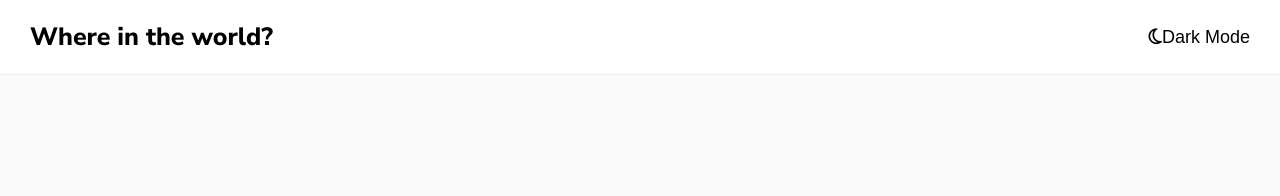
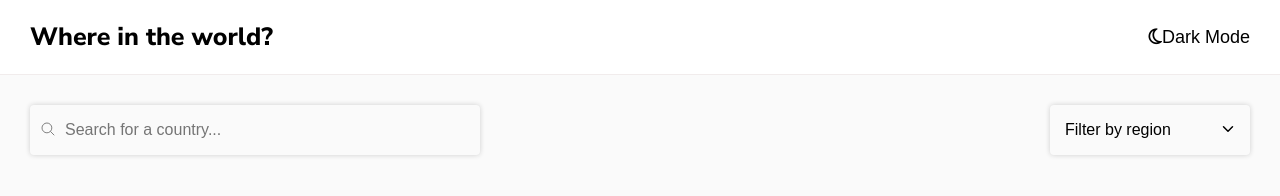
Before and after one commit to Kamil678/countries-project, a plain HTML site: page index.html in a window 1280 px wide. Drawn offline with nearby package versions, Linux system fonts and the light colour scheme; no server answers.

Commit message:
add filters

```diff
--- a/app.js
+++ b/app.js
@@ -3,6 +3,8 @@ import { renderCountriesList } from "./functions-DOM.js";
 const API_URL_ALL = "https://restcountries.com/v3.1/all";
 
 let countries;
+let query = "";
+let region = "";
 
 fetch(API_URL_ALL)
   .then((response) => response.json())
@@ -19,3 +21,24 @@ fetch(API_URL_ALL)
     });
     renderCountriesList(countries);
   });
+
+const filterCountriesAndRenderNewList = () => {
+  const filteredCountries = countries.filter((country) => {
+    return (
+      country.name.toLowerCase().includes(query) &&
+      (!region || country.region === region)
+    );
+  });
+
+  renderCountriesList(filteredCountries);
+};
+
+document.querySelector("#query").addEventListener("input", (e) => {
+  query = e.target.value.toLowerCase().trim();
+  filterCountriesAndRenderNewList();
+});
+
+document.querySelector("#region").addEventListener("change", (e) => {
+  region = e.target.value;
+  filterCountriesAndRenderNewList();
+});
--- a/functions-DOM.js
+++ b/functions-DOM.js
@@ -58,5 +58,6 @@ const createCountries = (countries) => {
 
 export const renderCountriesList = (countries) => {
   const rootElement = document.querySelector("#root");
+  rootElement.innerHTML = "";
   rootElement.appendChild(createCountries(countries));
 };
--- a/index.html
+++ b/index.html
@@ -20,7 +20,21 @@
       <button><i class="fa-regular fa-moon"></i>Dark Mode</button>
     </div>
   </header>
-  <main id="root"></main>
+  <div class="filters">
+    <input type="text" id="query" placeholder="Search for a country..." />
+    <select name="region" id="region">
+      <option value="">Filter by region</option>
+      <option value="Africa">Africa</option>
+      <option value="Americas">Americas</option>
+      <option value="Asia">Asia</option>
+      <option value="Europe">Europe</option>
+      <option value="Oceania">Oceania</option>
+    </select>
+  </div>
+  <main id="root">
+  </main>
+  <script type="module" src="https://unpkg.com/ionicons@5.5.2/dist/ionicons/ionicons.esm.js"></script>
+  <script nomodule src="https://unpkg.com/ionicons@5.5.2/dist/ionicons/ionicons.js"></script>
   <script type="module" src="functions-DOM.js"></script>
   <script type="module" src="app.js"></script>
 </body>
--- a/style.css
+++ b/style.css
@@ -44,11 +44,56 @@ header button{
     font-size: 18px;
 }
 
-main{
+main, .filters{
     max-width: 1280px;
     margin: 0 auto;
     padding: 0 30px;
+}
+
+main{
     margin-top:30px;
+}
+
+.filters{
+    display: flex;
+    justify-content: space-between;
+    margin-top: 30px;
+}
+
+.filters input, .filters select{
+    border: none;
+    background-color: var(--white);
+    padding: 15px 15px;
+    box-shadow: 0px 0px 5px 0px rgba(206, 206, 206, 1);
+    border-radius: 4px;
+    line-height: 20px;
+    font-size: 16px;
+}
+
+.filters input{
+    background-color: var(--white);
+    width: 450px;
+    padding: 15px 35px;
+    box-shadow: 0px 0px 5px 0px rgba(206, 206, 206, 1);
+    background: url(assets/search-outline.svg) no-repeat scroll 10px 16px;
+    background-size: 16px;
+    border-radius: 4px;
+}
+
+.filters input:focus-visible, main .filters select:focus-visible{
+    outline: none;
+}
+
+.filters select{
+appearance: none;
+  width: 200px;
+  background: url(assets/chevron-down-outline.svg) no-repeat scroll 170px 16px;
+  background-size: 16px;
+  cursor: pointer;
+}
+
+.filters option{
+    cursor: pointer;
 }
 
 ul{
```
Also changed, not shown: assets/chevron-down-outline.svg (added), assets/search-outline.svg (added).
